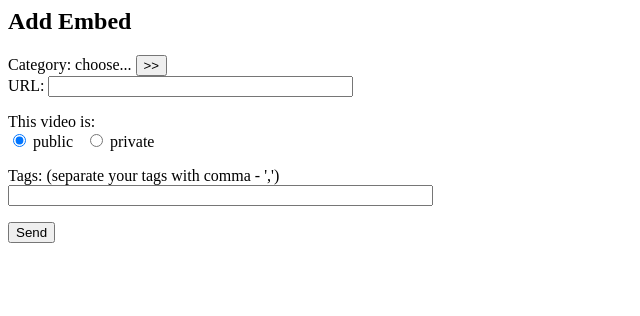
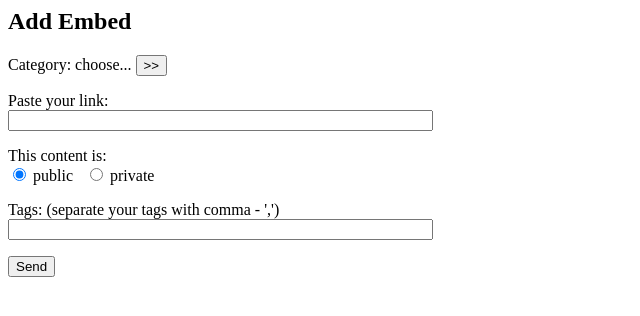
Before and after one commit to jd5688/embedible, a Python web app: template templates/embed/embed_tpl.html in a window 1280 px wide. Shown: the top 316 px of the page, without its empty margins (0-640 px from the left). Run offline with Jinja, Linux system fonts and the light colour scheme; the template is opened without the code that fills it, so the values that code supplies are empty.

Commit message:
embedible

```diff
--- a/js/views/heading_v.js
+++ b/js/views/heading_v.js
@@ -37,7 +37,7 @@ define([
 		},
 
 		logout: function(e) {
-			//e.preventDefault();
+			e.preventDefault();
 			Backbone.history.navigate('logout', true);
 		},
 
--- a/templates/embed/embed_tpl.html
+++ b/templates/embed/embed_tpl.html
@@ -6,10 +6,15 @@
 			<input type="radio" id="category" name="category" value="<%= c.name %>"/><%= c.name %><br/>
 		<% }); %>
 	</div>
-	<div>URL: <input type="text" id="url" name="url" size="35"/></div>
 	<div>
 		<p>
-			This video is:<br/>
+			Paste your link:<br/>
+			<input type="text" id="url" name="url" size="50"/>
+		</p>
+	</div>
+	<div>
+		<p>
+			This content is:<br/>
 			<input type="radio" id="is_public" name="is_public" value="1" checked="checked"/> public &nbsp;
 			<input type="radio" id="is_public" name="is_public" value="0"/> private
 		</p>
```
Also changed, not shown: js/views/login/login_v.js (+26 -2 lines), templates/embed/embed_data_tpl.html (+8 -1 lines), 12 other files.
